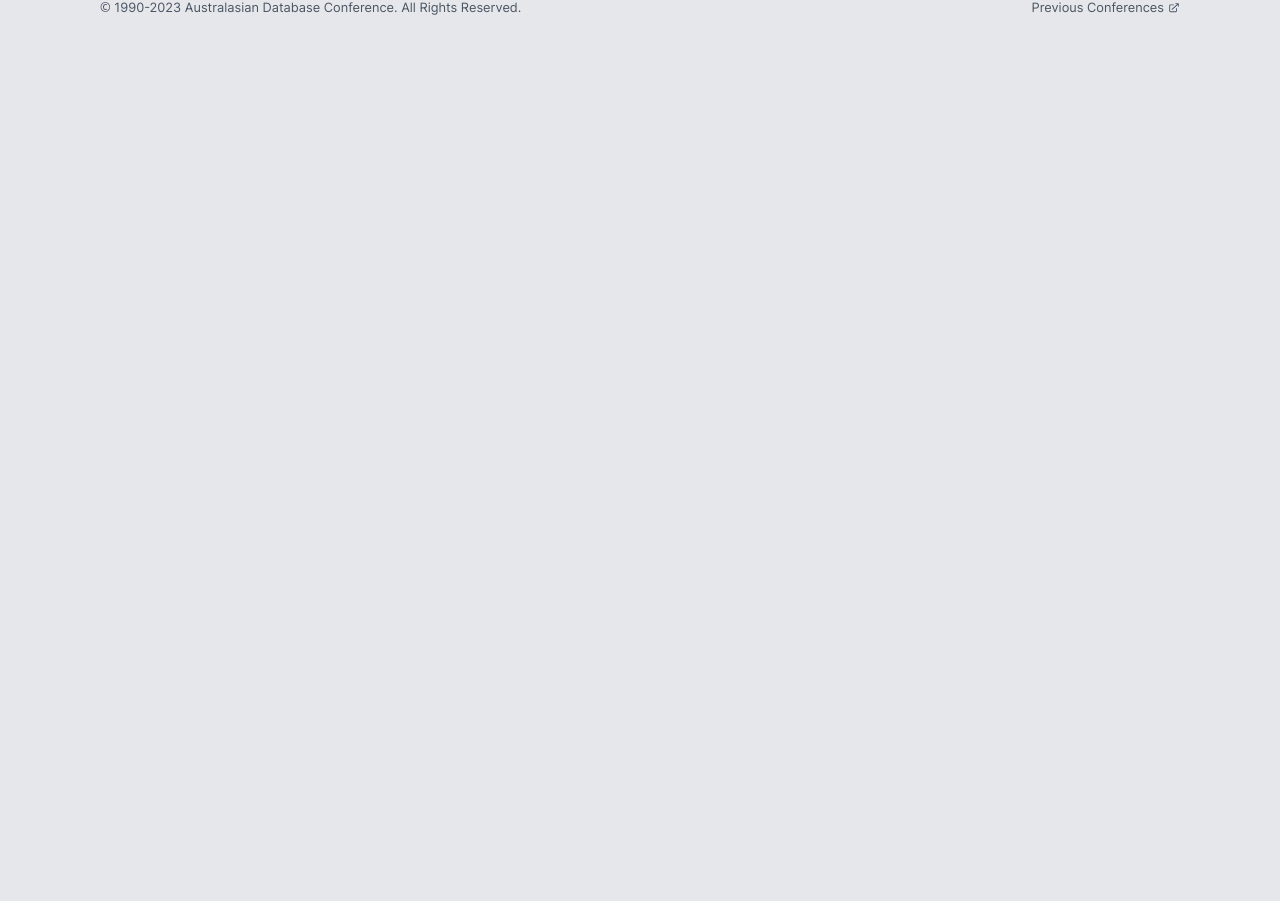
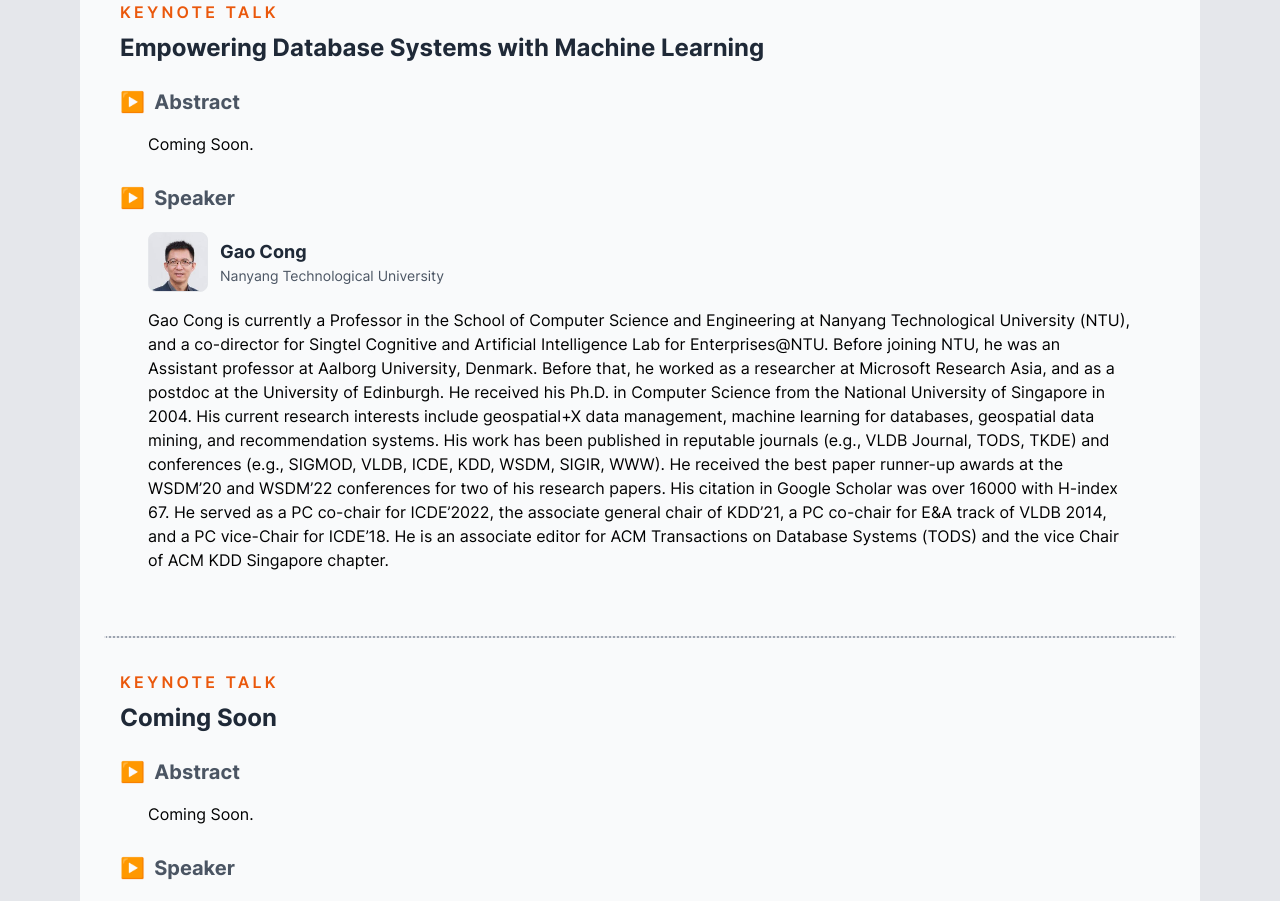
Before and after one commit to visatlas/adc2023, a Next.js app: page /program/keynote-talks in a window 1280 px wide. Shown: the part 850-1751 px from the top of the page. Before the commit the page ends 995 px from the top, so only its background shows below. Built offline with nearby package versions, Linux system fonts and the light colour scheme.

Commit message:
Add more keynote talks

```diff
--- a/src/pages/program/keynote-talks.tsx
+++ b/src/pages/program/keynote-talks.tsx
@@ -29,6 +29,42 @@ export default function KeynoteTalks() {
           </div>
           <p className="mt-4 px-0 md:px-7">Professor Geoff Webb is an eminent and highly-cited data scientist. He was editor in chief of the Data Mining and Knowledge Discovery journal, from 2005 to 2014. He has been Program Committee Chair of both ACM SIGKDD and IEEE ICDM, as well as General Chair of ICDM and member of the ACM SIGKDD Executive. He is a Technical Advisor to machine learning as a service startup BigML Inc and to recommender systems startup FROOMLE. He developed many of the key mechanisms of support-confidence association discovery in the 1980s. His OPUS search algorithm remains the state-of-the-art in rule search. He pioneered multiple research areas as diverse as black-box user modelling, interactive data analytics and statistically-sound pattern discovery. He has developed many useful machine learning algorithms that are widely deployed. His many awards include IEEE Fellow, the inaugural Eureka Prize for Excellence in Data Science (2017) and the Pacific-Asia Conference on Knowledge Discovery and Data Mining Distinguished Research Contributions Award (2022).</p>
 
+          <div className="border-t-2 border-dotted mt-16 mb-8 bg-gray-400 mx-[-1em]"></div>
+          <p className="text-orange-600 uppercase tracking-[0.2em] mb-2 font-semibold">KEYNOTE TALK</p>
+
+          <h3 className="font-bold text-2xl text-gray-800 mb-6">Empowering Database Systems with Machine Learning</h3>
+          <h3 className="font-bold text-xl text-gray-600 mb-4">&#9654;&nbsp;&nbsp;Abstract</h3>
+          <p className="px-0 md:px-7">Coming Soon.</p>
+          <h3 className="mt-7 font-bold text-xl text-gray-600 mb-5">&#9654;&nbsp;&nbsp;Speaker</h3>
+          <div className="flex w-[20em] sm:w-[25em] px-0 md:px-7">
+            <a className="border rounded-lg overflow-hidden mr-3 min-w-[60px] min-h-[60px] w-[60px] h-[60px] bg-gray-200" href="https://personal.ntu.edu.sg/gaocong/" target="_blank" rel="noreferrer">
+              <Image src={`/images/committee/gao-cong.jpg`} width={60} height={60} alt={``} />
+            </a>
+            <div className="flex flex-col justify-center">
+              <span className="text-gray-800 font-bold text-lg">Gao Cong</span>
+              <span className="text-gray-600 text-sm">Nanyang Technological University</span>
+            </div>
+          </div>
+          <p className="mt-4 px-0 md:px-7">Gao Cong is currently a Professor in the School of Computer Science and Engineering at Nanyang Technological University (NTU), and a co-director for Singtel Cognitive and Artificial Intelligence Lab for Enterprises@NTU. Before joining NTU, he was an Assistant professor at Aalborg University, Denmark. Before that, he worked as a researcher at Microsoft Research Asia, and as a postdoc at the University of Edinburgh. He received his Ph.D. in Computer Science from the National University of Singapore in 2004. His current research interests include geospatial+X data management, machine learning for databases, geospatial data mining, and recommendation systems. His work has been published in reputable journals (e.g., VLDB Journal, TODS, TKDE) and conferences (e.g., SIGMOD, VLDB, ICDE, KDD, WSDM, SIGIR, WWW). He received the best paper runner-up awards at the WSDM&rsquo;20 and WSDM&rsquo;22 conferences for two of his research papers. His citation in Google Scholar was over 16000 with H-index 67. He served as a PC co-chair for ICDE&rsquo;2022, the associate general chair of KDD&rsquo;21, a PC co-chair for E&amp;A track of VLDB 2014, and a PC vice-Chair for ICDE&rsquo;18. He is an associate editor for ACM Transactions on Database Systems (TODS) and the vice Chair of ACM KDD Singapore chapter.</p>
+
+          <div className="border-t-2 border-dotted mt-16 mb-8 bg-gray-400 mx-[-1em]"></div>
+          <p className="text-orange-600 uppercase tracking-[0.2em] mb-2 font-semibold">KEYNOTE TALK</p>
+
+          <h3 className="font-bold text-2xl text-gray-800 mb-6">Coming Soon</h3>
+          <h3 className="font-bold text-xl text-gray-600 mb-4">&#9654;&nbsp;&nbsp;Abstract</h3>
+          <p className="px-0 md:px-7">Coming Soon.</p>
+          <h3 className="mt-7 font-bold text-xl text-gray-600 mb-5">&#9654;&nbsp;&nbsp;Speaker</h3>
+          <div className="flex w-[20em] sm:w-[25em] px-0 md:px-7">
+            <a className="border rounded-lg overflow-hidden mr-3 min-w-[60px] min-h-[60px] w-[60px] h-[60px] bg-gray-200" href="https://profiles.uts.edu.au/Ling.Chen" target="_blank" rel="noreferrer">
+              <Image src={`/images/committee/ling-chen.jpg`} width={60} height={60} alt={``} />
+            </a>
+            <div className="flex flex-col justify-center">
+              <span className="text-gray-800 font-bold text-lg">Ling Chen</span>
+              <span className="text-gray-600 text-sm">University of Technology Sydney</span>
+            </div>
+          </div>
+          {/* <p className="mt-4 px-0 md:px-7">Coming Soon.</p> */}
+
         </article>
       </div>
     </Layout>
```
Also changed, not shown: public/images/committee/gao-cong.jpg (added), public/images/committee/ling-chen.jpg (added).
